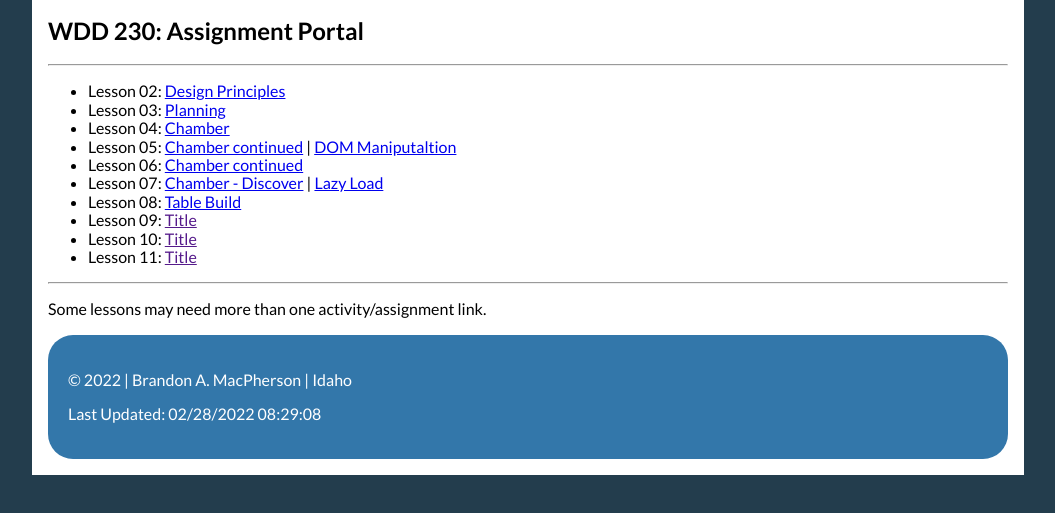
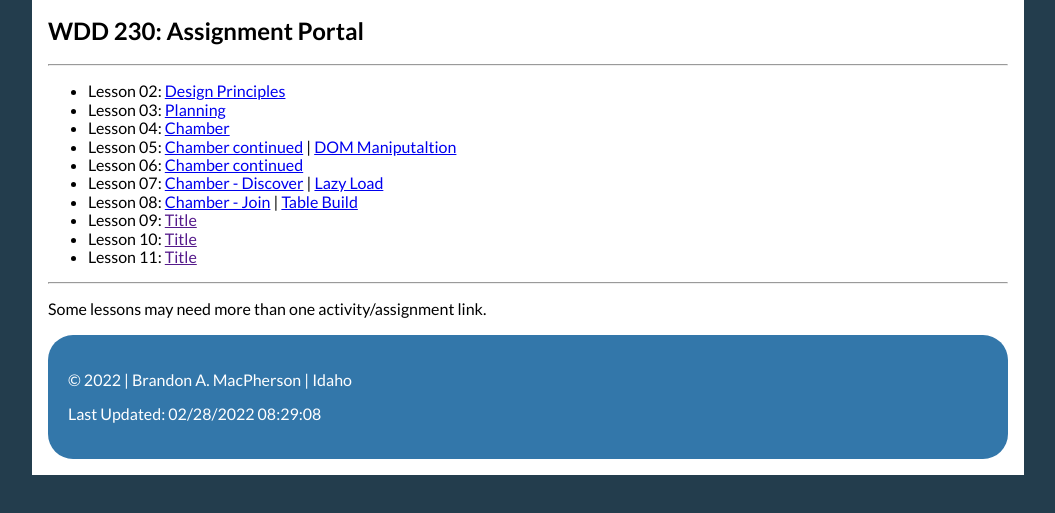
Before and after one commit to macbam/wdd230, a plain HTML site: page index.html in a window 1280 px wide. Shown: the part 187-700 px from the top of the page, without its empty margins (112-1167 px from the left). Drawn offline with Linux system fonts and the light colour scheme.

Commit message:
W08-02 - added link to main index

```diff
--- a/index.html
+++ b/index.html
@@ -32,7 +32,8 @@
                 <li>Lesson 06: <a href="chamber/index.html">Chamber continued</a></li>
                 <li>Lesson 07: <a href="chamber2/discover.html">Chamber - Discover</a> |
                                <a href="lesson07/lazyload.html">Lazy Load</a></li>
-                <li>Lesson 08: <a href="lesson08/tablebuild.html">Table Build</a></li>
+                <li>Lesson 08: <a href="chamber2/join.html">Chamber - Join</a> |
+                               <a href="lesson08/tablebuild.html">Table Build</a></li>
                 <li>Lesson 09: <a href="">Title</a></li>
                 <li>Lesson 10: <a href="">Title</a></li>
                 <li>Lesson 11: <a href="">Title</a></li>
```
